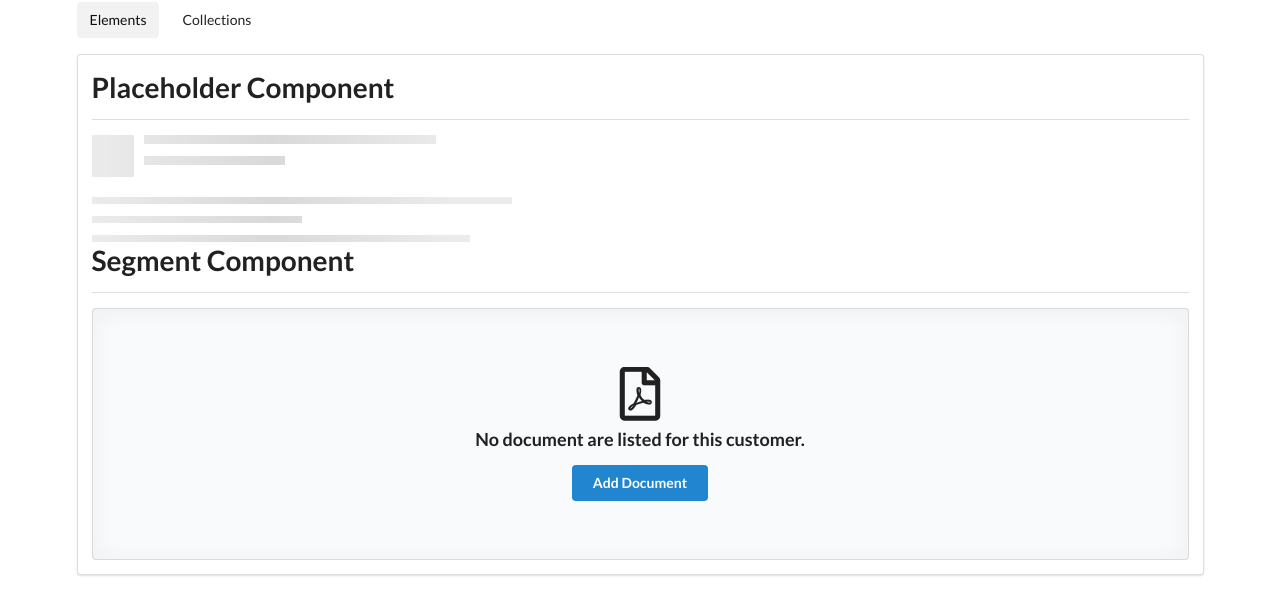
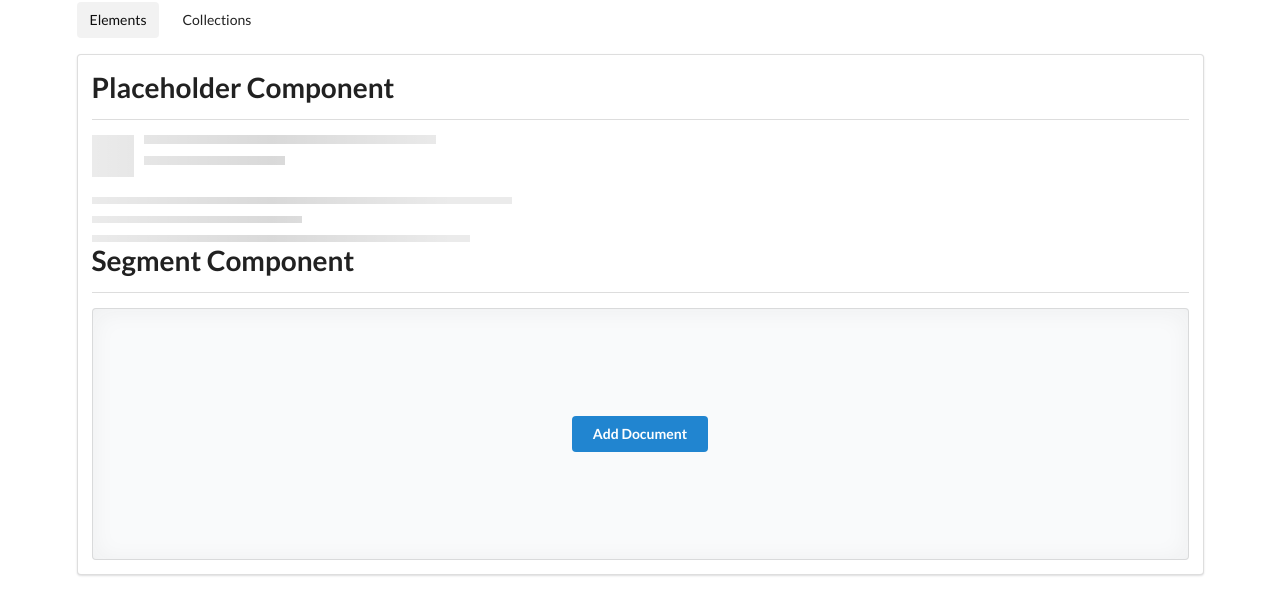
Before and after one commit to Deadras14/comps, an Angular app: page /elements in a window 1280 px wide. Shown: the top 614 px of the page. Built offline with nearby package versions, Linux system fonts and the light colour scheme.

Commit message:
Hiding Empty Element

```diff
--- a/src/app/elements/elements-home/elements-home.component.html
+++ b/src/app/elements/elements-home/elements-home.component.html
@@ -7,4 +7,13 @@
   Segment Component
 </app-divider>
 
-<app-segment></app-segment>
+<app-segment>
+  <!-- <header>
+    <i class="pdf file outline icon "></i>
+    No document are listed for this customer.
+  </header> -->
+
+  <button class="ui primary button">
+    Add Document
+  </button>
+</app-segment>
--- a/src/app/elements/segment/segment.component.css
+++ b/src/app/elements/segment/segment.component.css
@@ -0,0 +1,3 @@
+div.ui.icon.header:empty {
+  display:none;
+}
--- a/src/app/elements/segment/segment.component.html
+++ b/src/app/elements/segment/segment.component.html
@@ -1,9 +1,6 @@
 <div class="ui placeholder segment">
   <div class="ui icon header">
-    <i class="pdf file outline icon "></i>
-    No document are listed for this customer.
+    <ng-content select="header"></ng-content>
   </div>
-  <button class="ui primary button">
-    Add Document
-    </button>
+  <ng-content></ng-content>
 </div>
```
